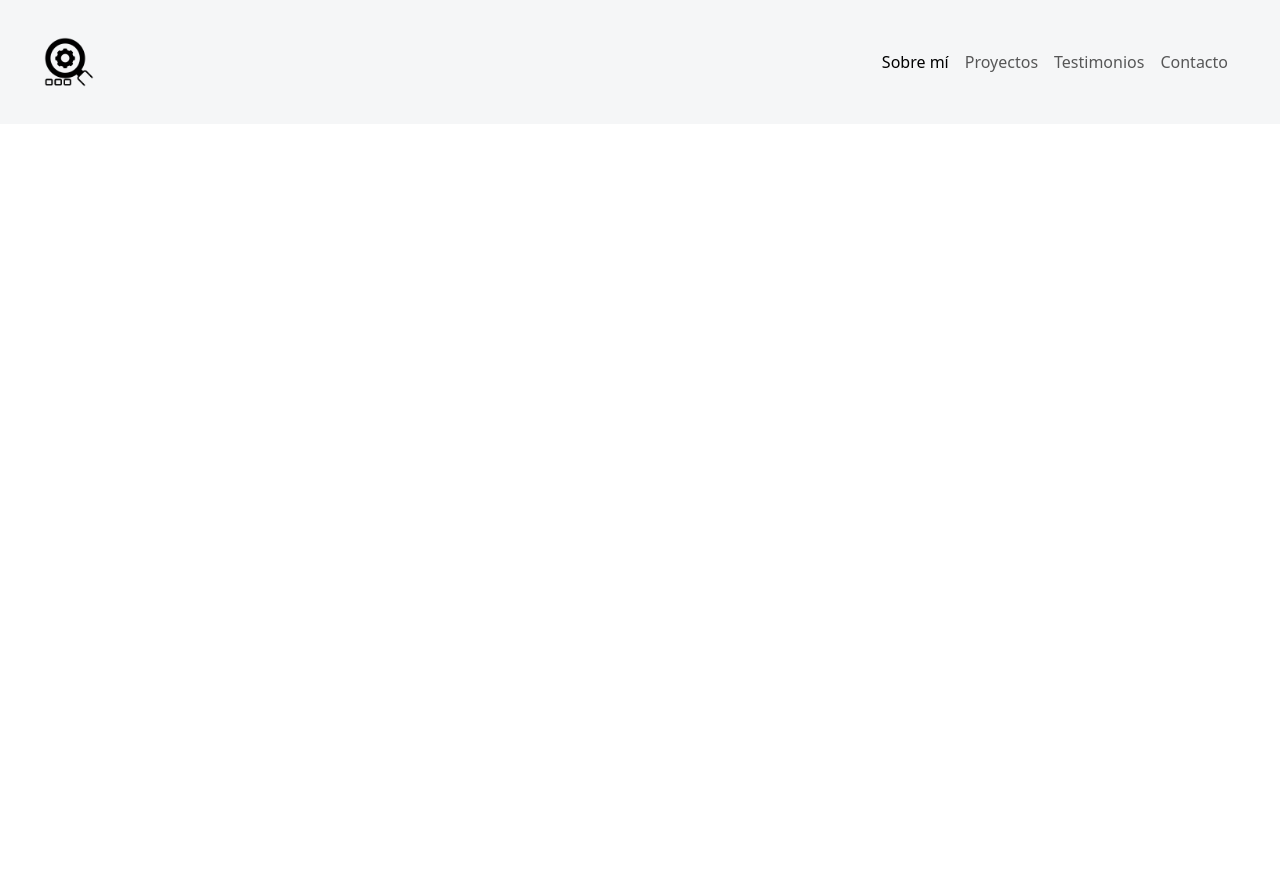
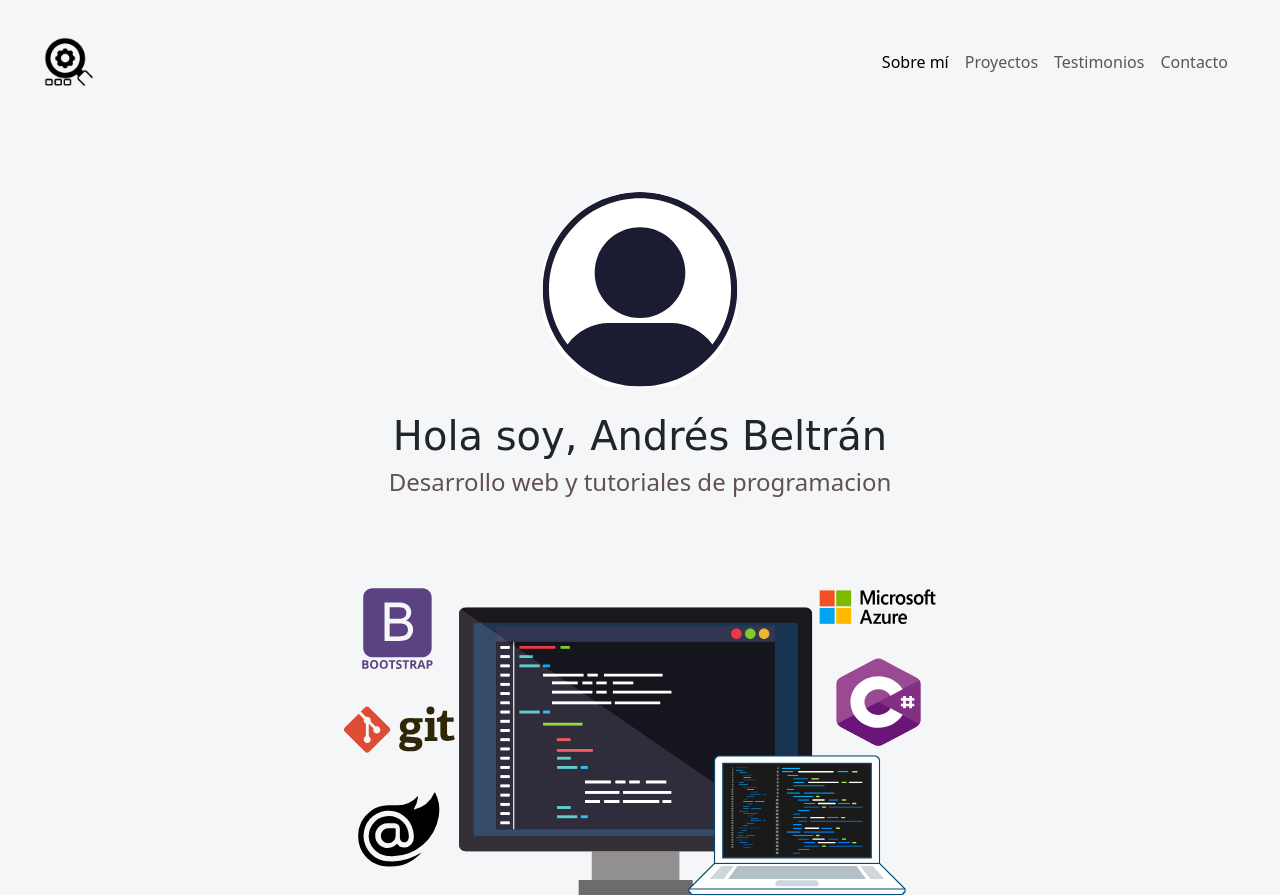
Before and after one commit to abeltran12/PaginaBootstrap, a plain HTML site: page index.html in a window 1280 px wide. Before the commit the page ends 800 px from the top, so only its background shows below. Drawn offline with nearby package versions, Linux system fonts and the light colour scheme; a web font is replaced by a local one.

Commit message:
AB-feat-hero section

```diff
--- a/index.html
+++ b/index.html
@@ -17,6 +17,10 @@
     <link rel="stylesheet" href="https://cdn.jsdelivr.net/npm/bootstrap-icons@1.11.0/font/bootstrap-icons.css">
     <!-- css -->
     <link href="style.css" rel="stylesheet">
+    <!-- tipo de letra -->
+    <link rel="preconnect" href="https://fonts.googleapis.com">
+    <link rel="preconnect" href="https://fonts.gstatic.com" crossorigin>
+    <link href="https://fonts.googleapis.com/css2?family=Rubik+Dirt&display=swap" rel="stylesheet">
     </style>
   </head>
   <body>
@@ -47,6 +51,20 @@
         </div>
       </div>
     </nav>
+
+    <!-- Seccion Hero -->
+    <section class="hero align-items-strech">
+      <div class="hero-principal d-flex flex-column justify-content-center align-items-center">
+        <img class="hero-image-desarrollador rounded-circle" src="images/desarrollador-ejemplo.svg" alt="Foto de Portada">
+        <h1>Hola soy, Andrés Beltrán</h1>
+        <h2>Desarrollo web y tutoriales de programacion</h2>
+      </div>
+      <div class="hero-inferior">
+        <img class="hero-inferior-imagen img-fluid" src="images/img-principal.svg" alt="Monitor, laptop, .net, bootstrap, microsoft azure y c sharp">
+      </div>
+    </section>
+
+
     <script src="https://cdn.jsdelivr.net/npm/bootstrap@5.3.2/dist/js/bootstrap.bundle.min.js" integrity="sha384-C6RzsynM9kWDrMNeT87bh95OGNyZPhcTNXj1NW7RuBCsyN/o0jlpcV8Qyq46cDfL" crossorigin="anonymous"></script>
   </body>
 </html>
--- a/style.css
+++ b/style.css
@@ -10,6 +10,43 @@
 	justify-content: space-between;
 }
 
+/* Estilos generales */
+
+section{
+	display: flex;
+	flex-direction: column;
+	align-items: center;
+	justify-content: center;
+}
+
+h1 {
+	font-size: 2.5rem;
+	font-family: 'Rubik Dirt', cursive;
+}
+
+/* Section Hero */
+
+.hero{
+	background-color: #f5f6f7;
+	min-height: 450px;
+	text-align: center;
+}
+
+.hero-principal{
+	padding: 3rem;
+}
+
+.hero-image-desarrollador{
+	width: 200px;
+	height: 200px;
+	margin: 20px;
+}
+
+.hero-principal h2{
+	font-size: 1.5rem;
+	color: #615151;
+}
+
 /* Responsive */
 
 @media screen and (max-width: 700px){
@@ -17,3 +54,9 @@
 		display: none;
 	}
 }
+
+@media screen and (min-width: 700px) {
+	.hero-inferior-imagen{
+		max-width: 600px;
+	}
+}
```
Also changed, not shown: images/desarrollador-ejemplo.svg (added), images/img-principal.svg (added).
